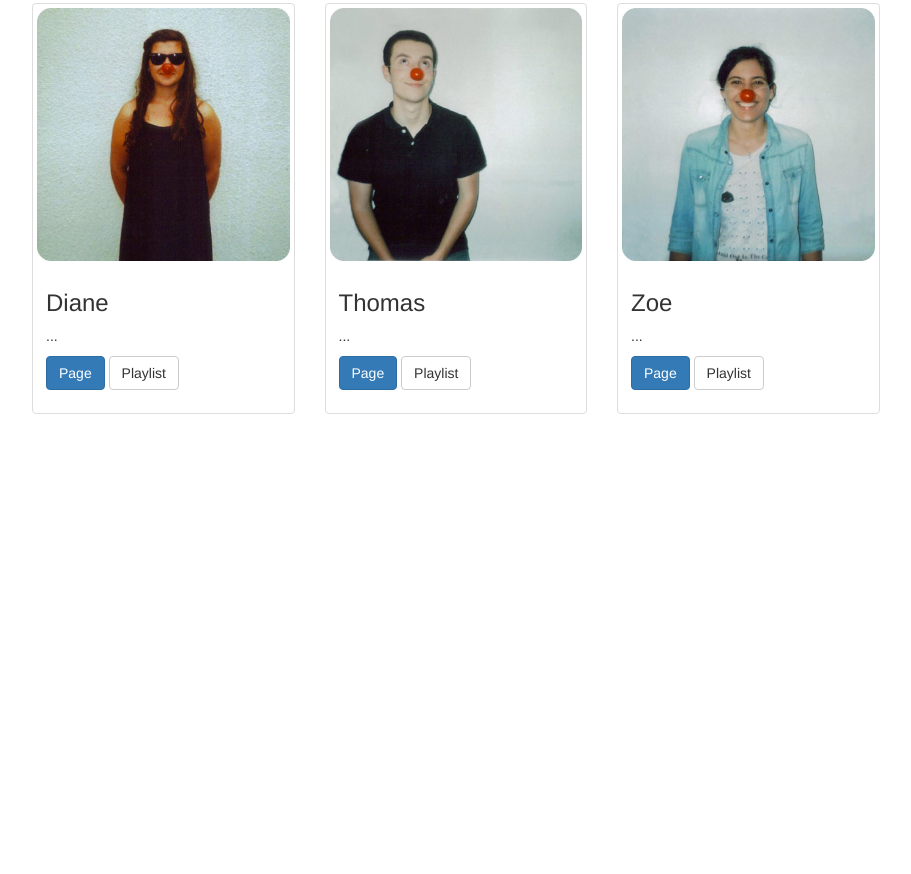
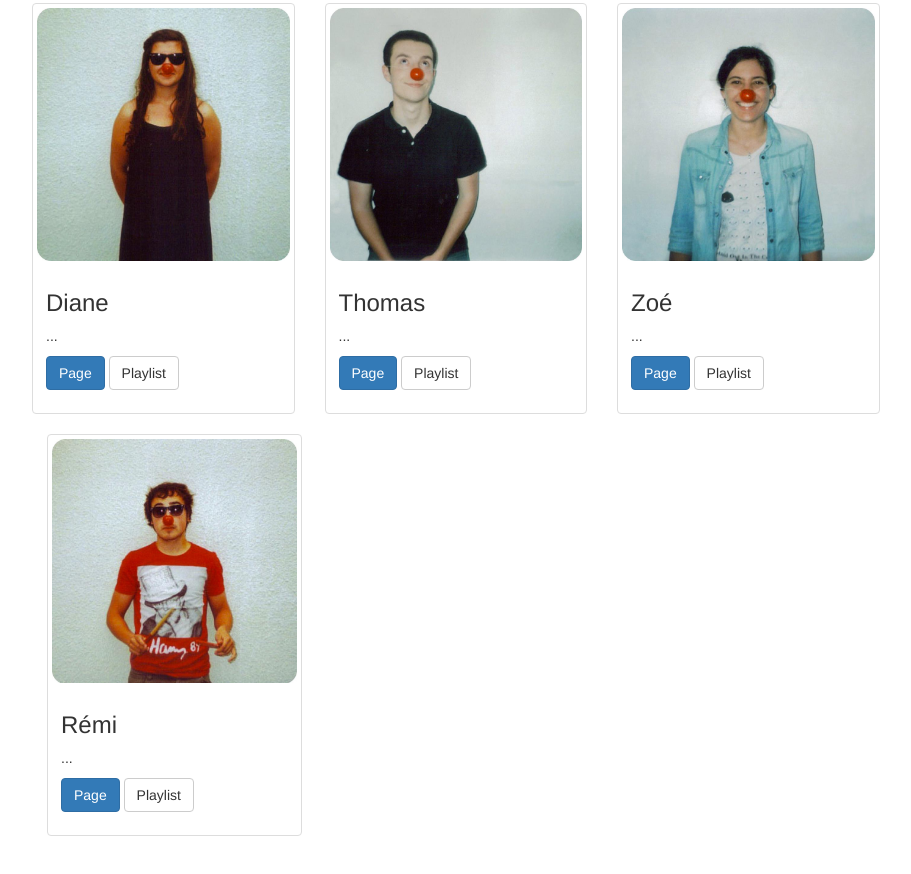
Before and after one commit to axflo/bagsdool-github-pages, a plain HTML site: page index.html in a window 1280 px wide. Shown: the part 759-1633 px from the top of the page, without its empty margins (38-949 px from the left). Before the commit the page ends 1305 px from the top, so only its background shows below. Drawn offline with nearby package versions, Linux system fonts and the light colour scheme.

Commit message:
ajout de rémi

```diff
--- a/index.html
+++ b/index.html
@@ -88,7 +88,18 @@
           <div class="thumbnail">
             <img src="images/zoe.jpg" alt="zoe">
             <div class="caption">
-              <h3>Zoe</h3>
+              <h3>Zoé</h3>
+              <p>...</p>
+              <p><a href="#" class="btn btn-primary" role="button">Page</a> <a href="#" class="btn btn-default" role="button">Playlist</a></p>
+            </div>
+          </div>
+        </div>
+        </div>
+        <div class="col-sm-6 col-md-3">
+          <div class="thumbnail">
+            <img src="images/remi.jpg" alt="remi">
+            <div class="caption">
+              <h3>Rémi</h3>
               <p>...</p>
               <p><a href="#" class="btn btn-primary" role="button">Page</a> <a href="#" class="btn btn-default" role="button">Playlist</a></p>
             </div>
```
Also changed, not shown: images/remi.jpg (added).
